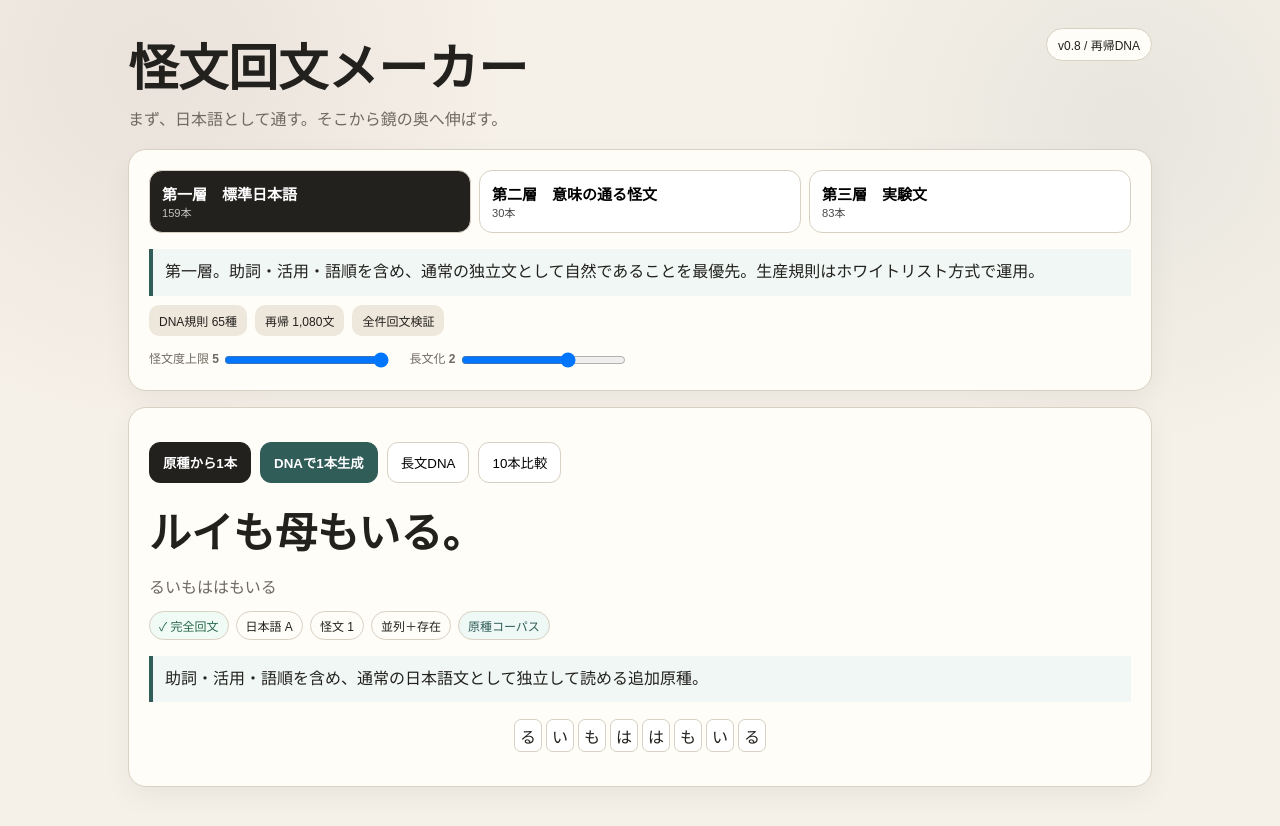
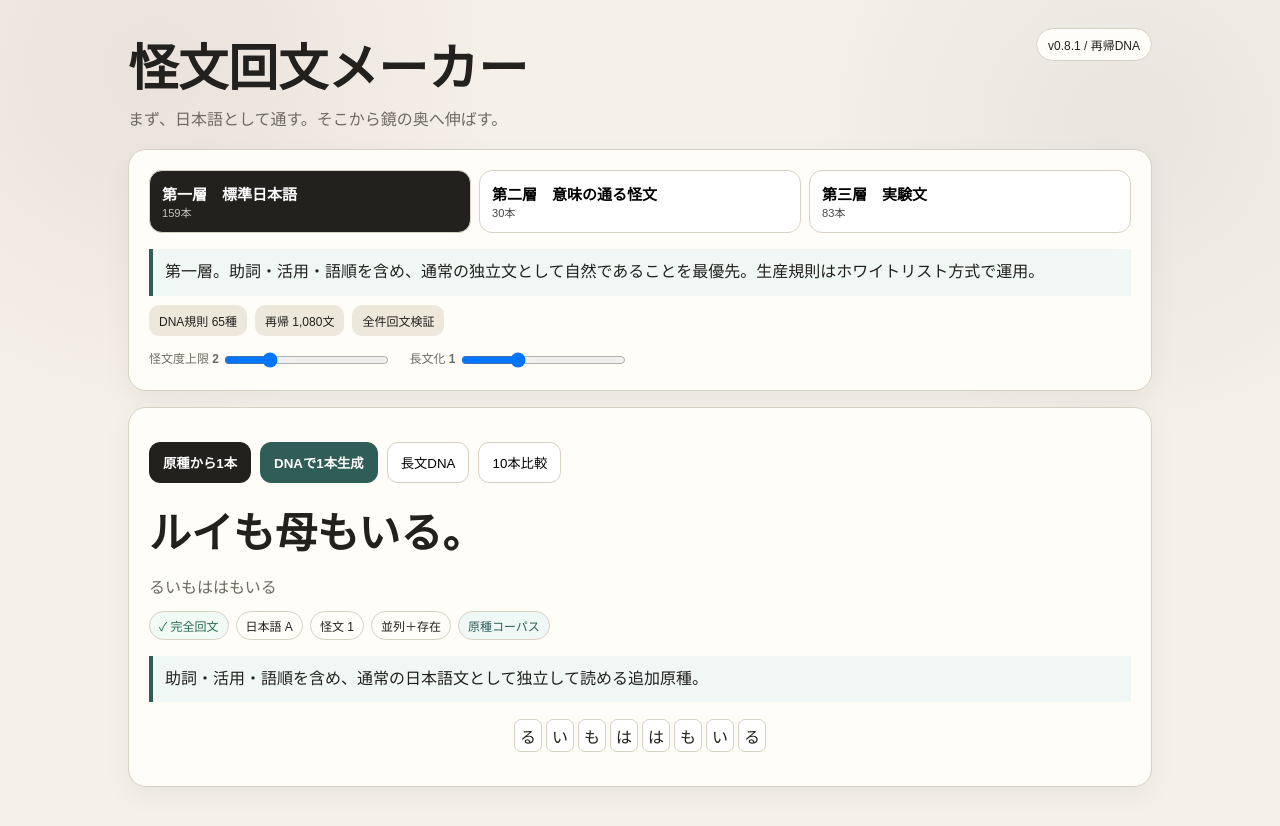
Before and after one commit to yama-books/kaibun, a plain HTML site: page index.html in a window 1280 px wide. Drawn offline with Linux system fonts and the light colour scheme.

Commit message:
Tune v0.8 recursive defaults

```diff
--- a/index.html
+++ b/index.html
@@ -15,7 +15,7 @@
 .controls{display:flex;gap:18px;align-items:center;flex-wrap:wrap;margin-top:13px}.controls label{font-size:12px;color:var(--sub)}.controls input[type=range]{width:165px;vertical-align:middle}
 @media(max-width:650px){header{display:block}.badge{display:inline-block;margin-top:8px}.layers{grid-template-columns:1fr}}
 </style></head><body><div class="wrap">
-<header><div><h1>怪文回文メーカー</h1><div class="sub">まず、日本語として通す。そこから鏡の奥へ伸ばす。</div></div><div class="badge">v0.8 / 再帰DNA</div></header>
+<header><div><h1>怪文回文メーカー</h1><div class="sub">まず、日本語として通す。そこから鏡の奥へ伸ばす。</div></div><div class="badge">v0.8.1 / 再帰DNA</div></header>
 <div class="card">
 <div class="layers">
 <button class="layer active" data-layer="L1"><b>第一層　標準日本語</b><small id="c1">–</small></button>
@@ -25,8 +25,8 @@
 <div class="note" id="policy">読み込み中…</div>
 <div class="stats"><span class="stat" id="ruleStat">DNA規則 –</span><span class="stat" id="recursiveStat">再帰候補 –</span><span class="stat">全件回文検証</span></div>
 <div class="controls">
-<label>怪文度上限 <b id="weirdVal">5</b> <input id="weird" type="range" min="1" max="5" value="5" step="1"></label>
-<label>長文化 <b id="depthVal">2</b> <input id="depth" type="range" min="0" max="3" value="2" step="1"></label>
+<label>怪文度上限 <b id="weirdVal">2</b> <input id="weird" type="range" min="1" max="5" value="2" step="1"></label>
+<label>長文化 <b id="depthVal">1</b> <input id="depth" type="range" min="0" max="3" value="1" step="1"></label>
 </div>
 </div>
 <div class="card">
@@ -67,7 +67,8 @@ function recursiveNPs(rule,maxDepth){
   for(let d=1;d<=Math.min(maxDepth,rule.max_depth);d++){
     const cur=[];
     for(const w of rule.wrappers) for(const inner of levels[d-1]){
-      cur.push({reading:w.reading+"の"+inner.reading+"の"+w.reading,display:w.display+"の"+inner.display+"の"+w.display,depth:d});
+      if(rule.constraints?.no_same_adjacent_relation && w.reading===inner.edge) continue;
+      cur.push({reading:w.reading+"の"+inner.reading+"の"+w.reading,display:w.display+"の"+inner.display+"の"+w.display,depth:d,edge:w.reading});
     }
     levels.push(cur);
   }
```
